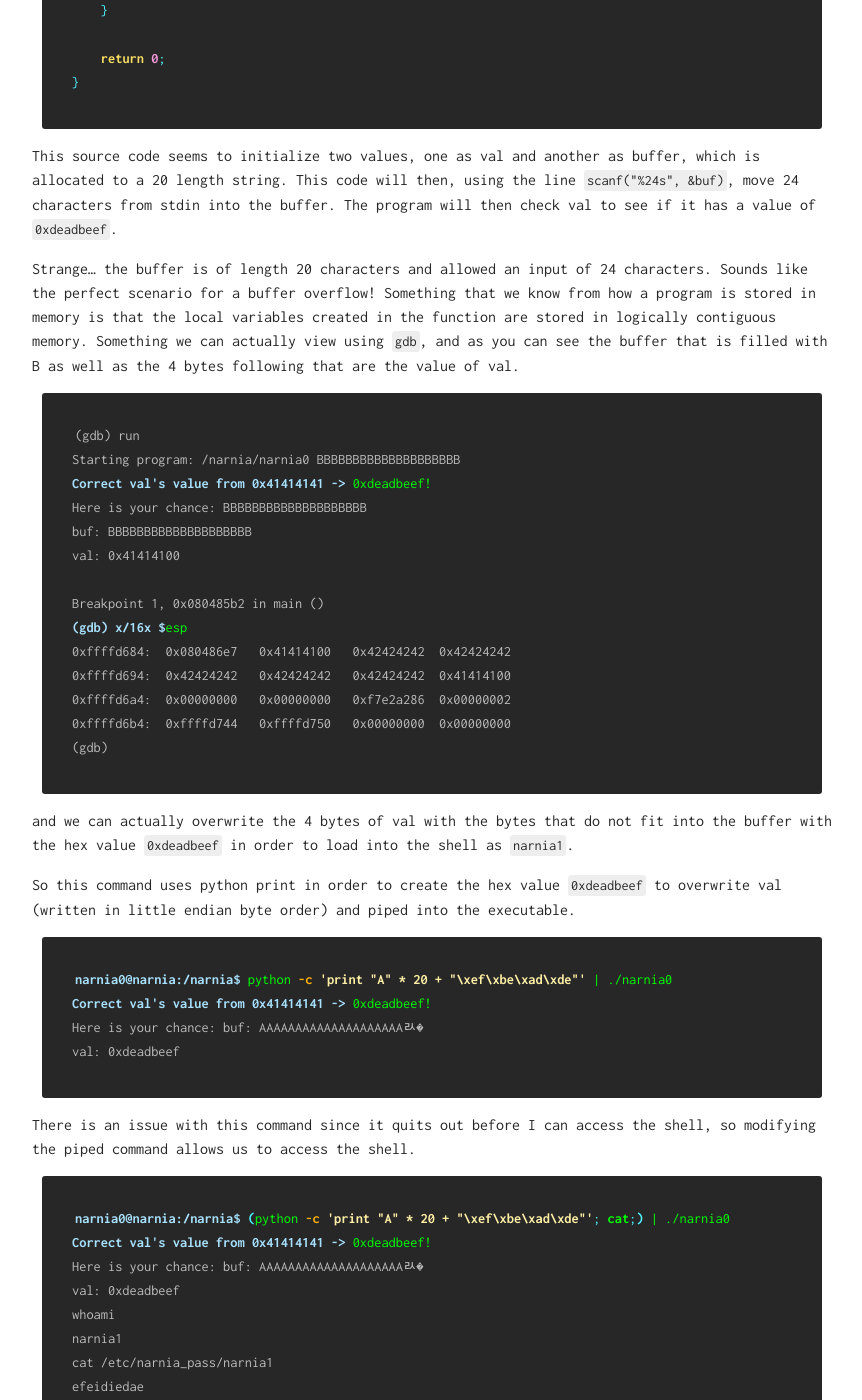
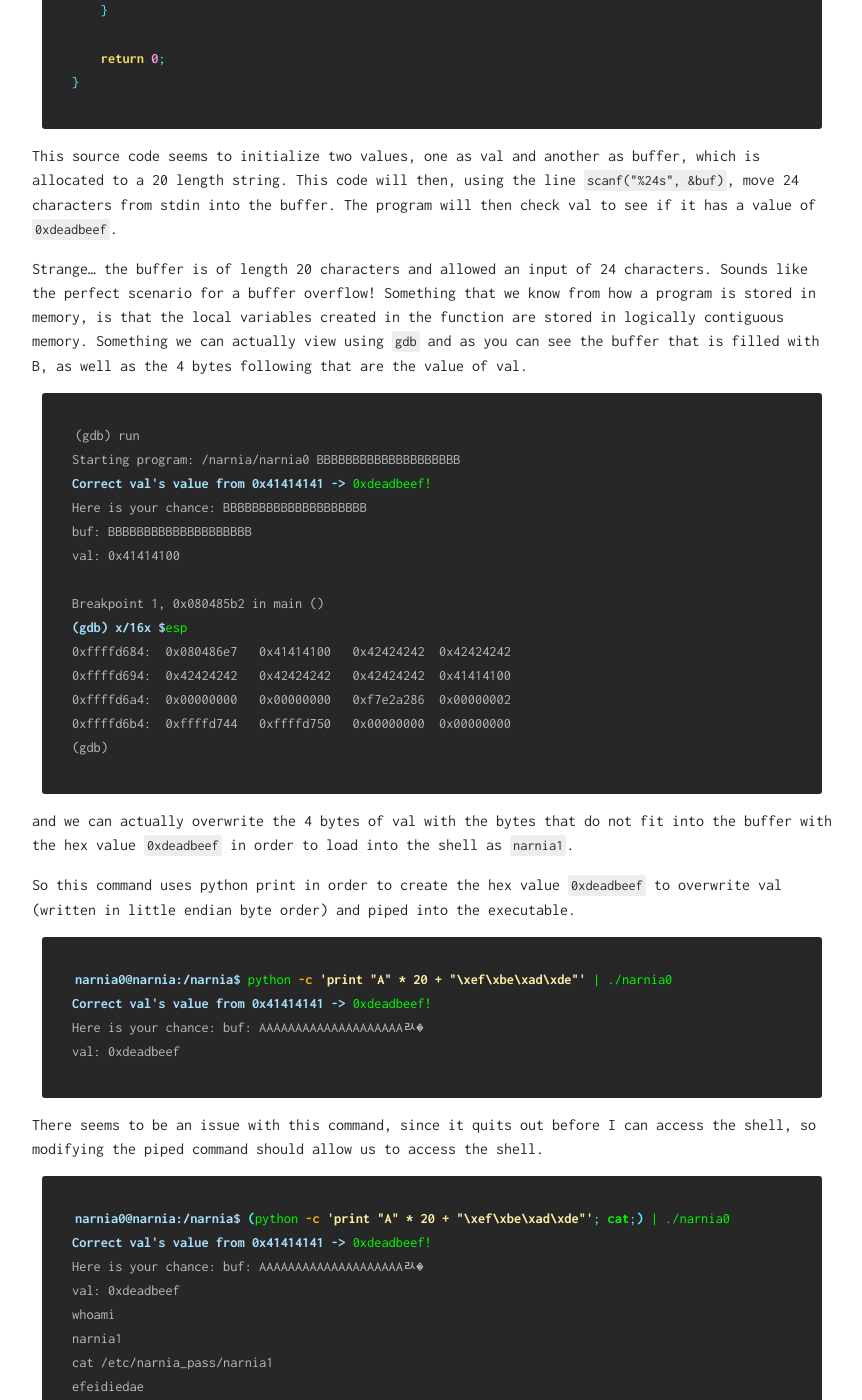
Before and after one commit to Blackhawk989/Blackhawk989.github.io, a Jekyll site: the page built from _posts/overthewire-Narnia-2022/2022-03-03-narnia.md, in a window 1280 px wide and 1400 px high, scrolled down 3412 px. Shown: the whole window, without its empty margins (208-1070 px from the left). Built offline with Jekyll 4.4.1, drawn with Linux system fonts in a browser that asks for light colours; some of the changed text lies outside the part shown.

Commit message:
Slight language updating

````diff
--- a/_posts/overthewire-Narnia-2022/2022-03-03-narnia.md
+++ b/_posts/overthewire-Narnia-2022/2022-03-03-narnia.md
@@ -105,7 +105,7 @@ int main(){
 
 This source code seems to initialize two values, one as val and another as buffer, which is allocated to a 20 length string. This code will then, using the line `scanf("%24s", &buf)`, move 24 characters from stdin into the buffer. The program will then check val to see if it has a value of `0xdeadbeef`.
 
-Strange... the buffer is of length 20 characters and allowed an input of 24 characters. Sounds like the perfect scenario for a buffer overflow! Something that we know from how a program is stored in memory is that the local variables created in the function are stored in logically contiguous memory. Something we can actually view using `gdb`, and as you can see the buffer that is filled with B as well as the 4 bytes following that are the value of val.
+Strange... the buffer is of length 20 characters and allowed an input of 24 characters. Sounds like the perfect scenario for a buffer overflow! Something that we know from how a program is stored in memory, is that the local variables created in the function are stored in logically contiguous memory. Something we can actually view using `gdb` and as you can see the buffer that is filled with B, as well as the 4 bytes following that are the value of val.
 
 ```console
 (gdb) run
@@ -135,7 +135,7 @@ Here is your chance: buf: AAAAAAAAAAAAAAAAAAAAﾭ�
 val: 0xdeadbeef
 ```
 
-There is an issue with this command since it quits out before I can access the shell, so modifying the piped command allows us to access the shell.
+There seems to be an issue with this command, since it quits out before I can access the shell, so modifying the piped command should allow us to access the shell.
 
 ```console
 narnia0@narnia:/narnia$ (python -c 'print "A" * 20 + "\xef\xbe\xad\xde"'; cat;) | ./narnia0
````
Also changed, not shown: other parts of _posts/overthewire-Narnia-2022/2022-03-03-narnia.md (+2 -2 lines).
